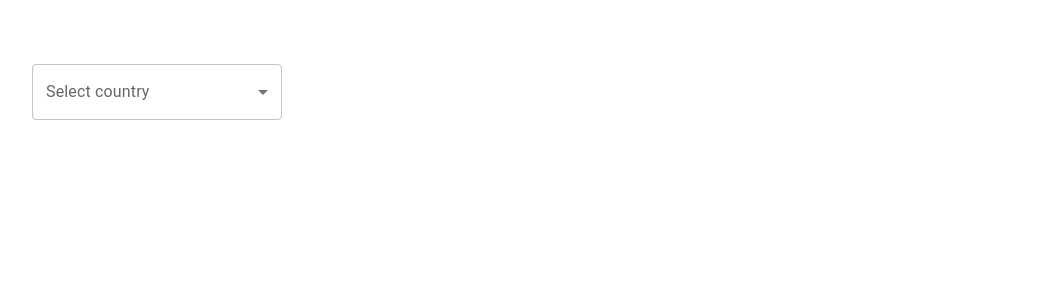
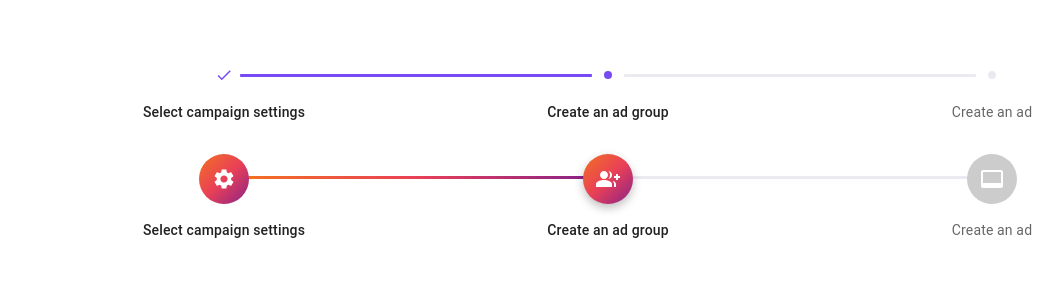
Before and after one commit to cpramshad/react-mui, a React (Create React App) app: page / in a window 1280 px wide. Shown: the top 300 px of the page, without its empty margins (32-1095 px from the left). Built offline with nearby package versions, Linux system fonts and the light colour scheme.

Commit message:
Checking how MUI stepper works

```diff
--- a/package.json
+++ b/package.json
@@ -21,7 +21,7 @@
     "web-vitals": "^2.1.4"
   },
   "scripts": {
-    "start": "react-scripts start",
+    "start": "PORT=3005 react-scripts start",
     "build": "react-scripts build",
     "test": "react-scripts test",
     "eject": "react-scripts eject"
--- a/src/App.tsx
+++ b/src/App.tsx
@@ -2,14 +2,15 @@ import "./App.css";
 // import { MUITypography } from "./components/MUITypography";
 // import { MUIButton } from "./components/MUIButton";
 // import { MUITextField } from "./components/MUITextField";
-import { MUISelect } from "./components/MUISelect";
+// import { MUISelect } from "./components/MUISelect";
+import CustomizedSteppers from "./components/Stepper";
 
 function App() {
   return (
     <div className="App">
-      {/* <MUIButton /> */}
+      <CustomizedSteppers />
       {/* <MUITextField /> */}
-      <MUISelect />
+      {/* <MUISelect /> */}
     </div>
   );
 }
--- a/src/components/MUISelect.tsx
+++ b/src/components/MUISelect.tsx
@@ -7,7 +7,7 @@ export const MUISelect = () => {
     setCountry(e.target.value);
   };
   return (
-    <Box width="250px">
+    <Box width="250px" mb={1}>
       <TextField
         label="Select country"
         select
--- /dev/null
+++ b/src/components/Stepper.tsx
@@ -0,0 +1,174 @@
+import * as React from "react";
+import { styled } from "@mui/material/styles";
+import Stack from "@mui/material/Stack";
+import Stepper from "@mui/material/Stepper";
+import Step from "@mui/material/Step";
+import StepLabel from "@mui/material/StepLabel";
+import Check from "@mui/icons-material/Check";
+import SettingsIcon from "@mui/icons-material/Settings";
+import GroupAddIcon from "@mui/icons-material/GroupAdd";
+import VideoLabelIcon from "@mui/icons-material/VideoLabel";
+import StepConnector, {
+  stepConnectorClasses,
+} from "@mui/material/StepConnector";
+import { StepIconProps } from "@mui/material/StepIcon";
+
+const QontoConnector = styled(StepConnector)(({ theme }) => ({
+  [`&.${stepConnectorClasses.alternativeLabel}`]: {
+    top: 10,
+    left: "calc(-50% + 16px)",
+    right: "calc(50% + 16px)",
+  },
+  [`&.${stepConnectorClasses.active}`]: {
+    [`& .${stepConnectorClasses.line}`]: {
+      borderColor: "#784af4",
+    },
+  },
+  [`&.${stepConnectorClasses.completed}`]: {
+    [`& .${stepConnectorClasses.line}`]: {
+      borderColor: "#784af4",
+    },
+  },
+  [`& .${stepConnectorClasses.line}`]: {
+    borderColor:
+      theme.palette.mode === "dark" ? theme.palette.grey[800] : "#eaeaf0",
+    borderTopWidth: 3,
+    borderRadius: 1,
+  },
+}));
+
+const QontoStepIconRoot = styled("div")<{ ownerState: { active?: boolean } }>(
+  ({ theme, ownerState }) => ({
+    color: theme.palette.mode === "dark" ? theme.palette.grey[700] : "#eaeaf0",
+    display: "flex",
+    height: 22,
+    alignItems: "center",
+    ...(ownerState.active && {
+      color: "#784af4",
+    }),
+    "& .QontoStepIcon-completedIcon": {
+      color: "#784af4",
+      zIndex: 1,
+      fontSize: 18,
+    },
+    "& .QontoStepIcon-circle": {
+      width: 8,
+      height: 8,
+      borderRadius: "50%",
+      backgroundColor: "currentColor",
+    },
+  })
+);
+
+function QontoStepIcon(props: StepIconProps) {
+  const { active, completed, className } = props;
+
+  return (
+    <QontoStepIconRoot ownerState={{ active }} className={className}>
+      {completed ? (
+        <Check className="QontoStepIcon-completedIcon" />
+      ) : (
+        <div className="QontoStepIcon-circle" />
+      )}
+    </QontoStepIconRoot>
+  );
+}
+
+const ColorlibConnector = styled(StepConnector)(({ theme }) => ({
+  [`&.${stepConnectorClasses.alternativeLabel}`]: {
+    top: 22,
+  },
+  [`&.${stepConnectorClasses.active}`]: {
+    [`& .${stepConnectorClasses.line}`]: {
+      backgroundImage:
+        "linear-gradient( 95deg,rgb(242,113,33) 0%,rgb(233,64,87) 50%,rgb(138,35,135) 100%)",
+    },
+  },
+  [`&.${stepConnectorClasses.completed}`]: {
+    [`& .${stepConnectorClasses.line}`]: {
+      backgroundImage:
+        "linear-gradient( 95deg,rgb(242,113,33) 0%,rgb(233,64,87) 50%,rgb(138,35,135) 100%)",
+    },
+  },
+  [`& .${stepConnectorClasses.line}`]: {
+    height: 3,
+    border: 0,
+    backgroundColor:
+      theme.palette.mode === "dark" ? theme.palette.grey[800] : "#eaeaf0",
+    borderRadius: 1,
+  },
+}));
+
+const ColorlibStepIconRoot = styled("div")<{
+  ownerState: { completed?: boolean; active?: boolean };
+}>(({ theme, ownerState }) => ({
+  backgroundColor:
+    theme.palette.mode === "dark" ? theme.palette.grey[700] : "#ccc",
+  zIndex: 1,
+  color: "#fff",
+  width: 50,
+  height: 50,
+  display: "flex",
+  borderRadius: "50%",
+  justifyContent: "center",
+  alignItems: "center",
+  ...(ownerState.active && {
+    backgroundImage:
+      "linear-gradient( 136deg, rgb(242,113,33) 0%, rgb(233,64,87) 50%, rgb(138,35,135) 100%)",
+    boxShadow: "0 4px 10px 0 rgba(0,0,0,.25)",
+  }),
+  ...(ownerState.completed && {
+    backgroundImage:
+      "linear-gradient( 136deg, rgb(242,113,33) 0%, rgb(233,64,87) 50%, rgb(138,35,135) 100%)",
+  }),
+}));
+
+function ColorlibStepIcon(props: StepIconProps) {
+  const { active, completed, className } = props;
+
+  const icons: { [index: string]: React.ReactElement } = {
+    1: <SettingsIcon />,
+    2: <GroupAddIcon />,
+    3: <VideoLabelIcon />,
+  };
+
+  return (
+    <ColorlibStepIconRoot
+      ownerState={{ completed, active }}
+      className={className}
+    >
+      {icons[String(props.icon)]}
+    </ColorlibStepIconRoot>
+  );
+}
+
+const steps = [
+  "Select campaign settings",
+  "Create an ad group",
+  "Create an ad",
+];
+
+export default function CustomizedSteppers() {
+  return (
+    <Stack sx={{ width: "100%" }} spacing={4}>
+      <Stepper alternativeLabel activeStep={1} connector={<QontoConnector />}>
+        {steps.map((label) => (
+          <Step key={label}>
+            <StepLabel StepIconComponent={QontoStepIcon}>{label}</StepLabel>
+          </Step>
+        ))}
+      </Stepper>
+      <Stepper
+        alternativeLabel
+        activeStep={1}
+        connector={<ColorlibConnector />}
+      >
+        {steps.map((label) => (
+          <Step key={label}>
+            <StepLabel StepIconComponent={ColorlibStepIcon}>{label}</StepLabel>
+          </Step>
+        ))}
+      </Stepper>
+    </Stack>
+  );
+}
```
Also changed, not shown: src/components/MUIButton.tsx (+10 -2 lines).
